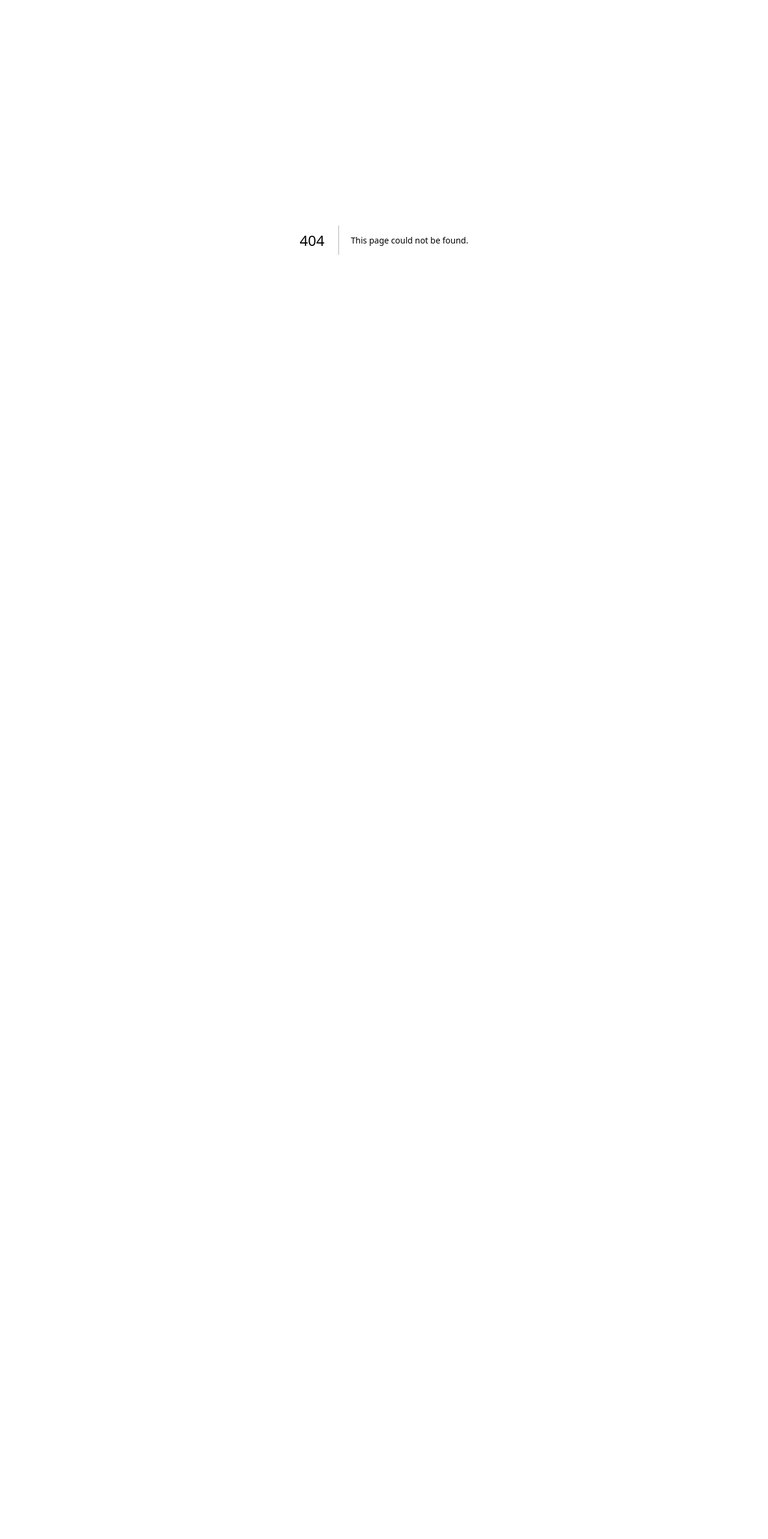
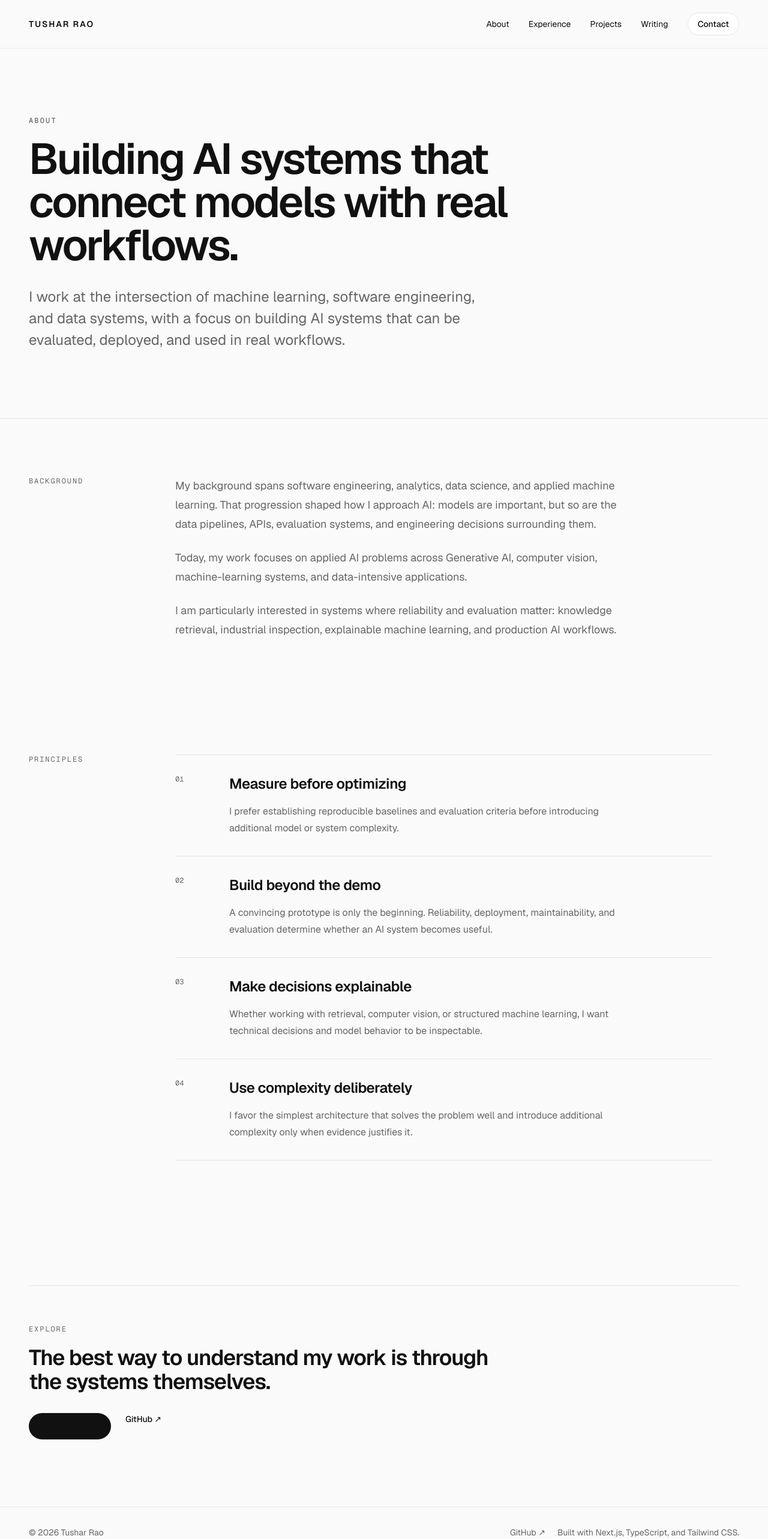
Before and after one commit to Tushar-94/tushar-portfolio, a Next.js app: page /about in a window 1280 px wide. Before the commit this address had no page. Shown: the top 2566 px of the page at 60% size. Before the commit the page ends 800 px from the top, so only its background shows below. Built offline with nearby package versions, Linux system fonts and the light colour scheme.

Commit message:
Add about page and shared profile data

```diff
--- /dev/null
+++ b/app/about/page.tsx
@@ -0,0 +1,297 @@
+import type { Metadata } from "next";
+
+import Link from "next/link";
+
+import { Container } from "@/components/layout/Container";
+
+import { Footer } from "@/components/layout/Footer";
+
+import { Navbar } from "@/components/layout/Navbar";
+
+import { profile } from "@/data/profile";
+
+export const metadata: Metadata = {
+
+  title: "About",
+
+  description:
+
+    "About Tushar Rao, an Applied AI Engineer working across Generative AI, Machine Learning, Computer Vision, and data systems.",
+
+};
+
+const principles = [
+
+  {
+
+    title: "Measure before optimizing",
+
+    description:
+
+      "I prefer establishing reproducible baselines and evaluation criteria before introducing additional model or system complexity.",
+
+  },
+
+  {
+
+    title: "Build beyond the demo",
+
+    description:
+
+      "A convincing prototype is only the beginning. Reliability, deployment, maintainability, and evaluation determine whether an AI system becomes useful.",
+
+  },
+
+  {
+
+    title: "Make decisions explainable",
+
+    description:
+
+      "Whether working with retrieval, computer vision, or structured machine learning, I want technical decisions and model behavior to be inspectable.",
+
+  },
+
+  {
+
+    title: "Use complexity deliberately",
+
+    description:
+
+      "I favor the simplest architecture that solves the problem well and introduce additional complexity only when evidence justifies it.",
+
+  },
+
+];
+
+export default function AboutPage() {
+
+  return (
+
+    <>
+
+      <Navbar />
+
+      <main>
+
+        <section className="py-20 sm:py-28">
+
+          <Container>
+
+            <div className="max-w-5xl">
+
+              <p className="mb-5 font-mono text-xs font-medium uppercase tracking-[0.18em] text-muted">
+
+                About
+
+              </p>
+
+              <h1 className="max-w-4xl text-5xl font-semibold tracking-[-0.04em] text-foreground sm:text-6xl lg:text-7xl">
+
+                Building AI systems that connect models with real workflows.
+
+              </h1>
+
+              <p className="mt-8 max-w-3xl text-xl leading-9 text-muted sm:text-2xl">
+
+                {profile.shortBio}
+
+              </p>
+
+            </div>
+
+          </Container>
+
+        </section>
+
+        <section className="border-t border-border py-20 sm:py-24">
+
+          <Container>
+
+            <div className="grid gap-12 lg:grid-cols-[180px_1fr] lg:gap-16">
+
+              <div>
+
+                <p className="font-mono text-xs uppercase tracking-[0.16em] text-muted">
+
+                  Background
+
+                </p>
+
+              </div>
+
+              <div className="max-w-3xl space-y-6 text-lg leading-8 text-muted">
+
+                <p>
+
+                  My background spans software engineering, analytics, data
+
+                  science, and applied machine learning. That progression shaped
+
+                  how I approach AI: models are important, but so are the data
+
+                  pipelines, APIs, evaluation systems, and engineering decisions
+
+                  surrounding them.
+
+                </p>
+
+                <p>
+
+                  Today, my work focuses on applied AI problems across
+
+                  Generative AI, computer vision, machine-learning systems, and
+
+                  data-intensive applications.
+
+                </p>
+
+                <p>
+
+                  I am particularly interested in systems where reliability and
+
+                  evaluation matter: knowledge retrieval, industrial inspection,
+
+                  explainable machine learning, and production AI workflows.
+
+                </p>
+
+              </div>
+
+            </div>
+
+          </Container>
+
+        </section>
+
+        <section className="py-20 sm:py-24">
+
+          <Container>
+
+            <div className="grid gap-12 lg:grid-cols-[180px_1fr] lg:gap-16">
+
+              <div>
+
+                <p className="font-mono text-xs uppercase tracking-[0.16em] text-muted">
+
+                  Principles
+
+                </p>
+
+              </div>
+
+              <div className="max-w-4xl">
+
+                {principles.map((principle, index) => (
+
+                  <article
+
+                    key={principle.title}
+
+                    className="grid gap-5 border-t border-border py-8 sm:grid-cols-[70px_1fr]"
+
+                  >
+
+                    <span className="font-mono text-xs text-muted">
+
+                      {String(index + 1).padStart(2, "0")}
+
+                    </span>
+
+                    <div>
+
+                      <h2 className="text-2xl font-semibold tracking-[-0.02em] text-foreground">
+
+                        {principle.title}
+
+                      </h2>
+
+                      <p className="mt-4 max-w-2xl text-base leading-7 text-muted">
+
+                        {principle.description}
+
+                      </p>
+
+                    </div>
+
+                  </article>
+
+                ))}
+
+                <div className="border-t border-border" />
+
+              </div>
+
+            </div>
+
+          </Container>
+
+        </section>
+
+        <section className="py-20 sm:py-28">
+
+          <Container>
+
+            <div className="border-t border-border pt-16">
+
+              <p className="font-mono text-xs uppercase tracking-[0.16em] text-muted">
+
+                Explore
+
+              </p>
+
+              <h2 className="mt-5 max-w-3xl text-3xl font-semibold tracking-[-0.03em] text-foreground sm:text-4xl">
+
+                The best way to understand my work is through the systems
+
+                themselves.
+
+              </h2>
+
+              <div className="mt-8 flex flex-wrap gap-6">
+
+                <Link
+
+                  href="/projects"
+
+                  className="rounded-full bg-foreground px-6 py-3 text-sm font-medium text-white"
+
+                >
+
+                  View projects
+
+                </Link>
+
+                <a
+
+                  href={profile.github}
+
+                  target="_blank"
+
+                  rel="noreferrer"
+
+                  className="text-sm font-medium text-foreground"
+
+                >
+
+                  GitHub ↗
+
+                </a>
+
+              </div>
+
+            </div>
+
+          </Container>
+
+        </section>
+
+      </main>
+
+      <Footer />
+
+    </>
+
+  );
+
+}
--- a/components/layout/Footer.tsx
+++ b/components/layout/Footer.tsx
@@ -1,4 +1,6 @@
 import { Container } from "@/components/layout/Container";
+
+import { profile } from "@/data/profile";
 
 export function Footer() {
 
@@ -10,13 +12,29 @@ export function Footer() {
 
         <div className="flex flex-col gap-4 text-sm text-muted sm:flex-row sm:items-center sm:justify-between">
 
-          <p>© 2026 Tushar Rao</p>
+          <p>© 2026 {profile.name}</p>
 
-          <p>
+          <div className="flex flex-wrap items-center gap-5">
 
-            Built with Next.js, TypeScript, and Tailwind CSS.
+            <a
 
-          </p>
+              href={profile.github}
+
+              target="_blank"
+
+              rel="noreferrer"
+
+              className="transition-colors hover:text-foreground"
+
+            >
+
+              GitHub ↗
+
+            </a>
+
+            <span>Built with Next.js, TypeScript, and Tailwind CSS.</span>
+
+          </div>
 
         </div>
 
--- a/components/layout/Navbar.tsx
+++ b/components/layout/Navbar.tsx
@@ -2,17 +2,21 @@
 
 import { useState } from "react";
 
+import Link from "next/link";
+
 import { Container } from "@/components/layout/Container";
+
+import { profile } from "@/data/profile";
 
 const navigation = [
 
-  { label: "About", href: "#about" },
+  { label: "About", href: "/about" },
 
-  { label: "Experience", href: "#experience" },
+  { label: "Experience", href: "/#experience" },
 
-  { label: "Projects", href: "#projects" },
+  { label: "Projects", href: "/projects" },
 
-  { label: "Writing", href: "#writing" },
+  { label: "Writing", href: "/#writing" },
 
 ];
 
@@ -40,9 +44,9 @@ export function Navbar() {
 
         >
 
-          <a
+          <Link
 
-            href="#top"
+            href="/"
 
             onClick={closeMenu}
 
@@ -50,15 +54,15 @@ export function Navbar() {
 
           >
 
-            TUSHAR RAO
+            {profile.name.toUpperCase()}
 
-          </a>
+          </Link>
 
           <div className="hidden items-center gap-8 md:flex">
 
             {navigation.map((item) => (
 
-              <a
+              <Link
 
                 key={item.label}
 
@@ -70,13 +74,13 @@ export function Navbar() {
 
                 {item.label}
 
-              </a>
+              </Link>
 
             ))}
 
-            <a
+            <Link
 
-              href="#contact"
+              href="/#contact"
 
               className="rounded-full border border-border bg-surface px-4 py-2 text-sm font-medium transition-colors hover:bg-neutral-100 focus-visible:outline-none focus-visible:ring-2 focus-visible:ring-foreground focus-visible:ring-offset-4 focus-visible:ring-offset-background"
 
@@ -84,7 +88,7 @@ export function Navbar() {
 
               Contact
 
-            </a>
+            </Link>
 
           </div>
 
@@ -104,13 +108,7 @@ export function Navbar() {
 
           >
 
-            <span
-
-              aria-hidden="true"
-
-              className="font-mono text-lg leading-none"
-
-            >
+            <span aria-hidden="true" className="font-mono text-lg leading-none">
 
               {isOpen ? "×" : "☰"}
 
@@ -134,7 +132,7 @@ export function Navbar() {
 
               {navigation.map((item) => (
 
-                <a
+                <Link
 
                   key={item.label}
 
@@ -148,13 +146,13 @@ export function Navbar() {
 
                   {item.label}
 
-                </a>
+                </Link>
 
               ))}
 
-              <a
+              <Link
 
-                href="#contact"
+                href="/#contact"
 
                 onClick={closeMenu}
 
@@ -164,7 +162,7 @@ export function Navbar() {
 
                 Contact
 
-              </a>
+              </Link>
 
             </div>
 
--- a/components/sections/AboutPreview.tsx
+++ b/components/sections/AboutPreview.tsx
@@ -1,3 +1,5 @@
+import Link from "next/link";
+
 import { Container } from "@/components/layout/Container";
 
 export function AboutPreview() {
@@ -50,7 +52,7 @@ export function AboutPreview() {
 
             <div className="mt-8">
 
-              <a
+            <Link
 
                 href="/about"
 
@@ -60,7 +62,7 @@ export function AboutPreview() {
 
                 More about me →
 
-              </a>
+                </Link>
 
             </div>
 
--- /dev/null
+++ b/data/profile.ts
@@ -0,0 +1,27 @@
+export const profile = {
+
+    name: "Tushar Rao",
+
+    role: "Applied AI Engineer",
+
+    location: "Germany",
+
+    headline:
+
+      "Applied AI Engineer building production systems across Generative AI, Machine Learning, and Computer Vision.",
+
+    shortBio:
+
+      "I work at the intersection of machine learning, software engineering, and data systems, with a focus on building AI systems that can be evaluated, deployed, and used in real workflows.",
+
+    github: "https://github.com/Tushar-94",
+
+    // Add these once we have the exact public URLs.
+
+    linkedin: "",
+
+    email: "",
+
+    resume: "",
+
+  };
```
